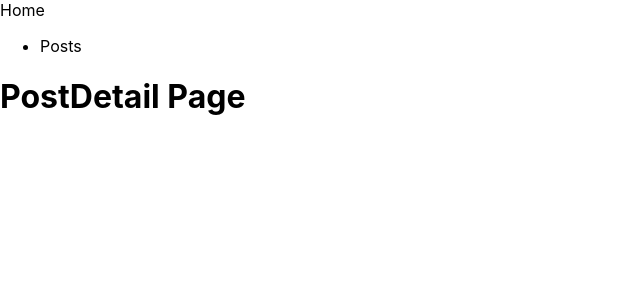
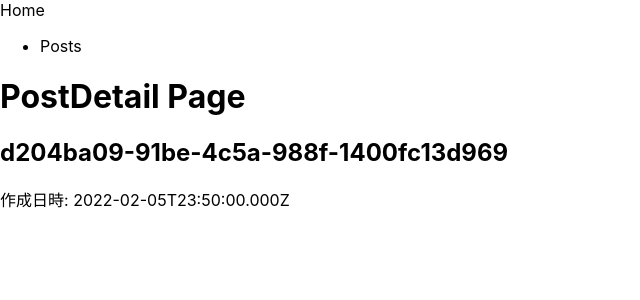
Before and after one commit to masayuki-0319/nextjs-blog, a Next.js app: page /posts/1 in a window 1280 px wide. Shown: the top 300 px of the page, without its empty margins (0-640 px from the left). Built offline with nearby package versions, Linux system fonts and the light colour scheme.

Commit message:
記事詳細画面でダミーデータ表示

```diff
--- /dev/null
+++ b/components/posts/post-detail/post-content.tsx
@@ -0,0 +1,19 @@
+import { VFC } from 'react';
+import { PostHeader } from './post-header';
+
+type Props = {
+  post: NotionPageDetail;
+};
+
+export const PostContent: VFC<Props> = (props) => {
+  const { post } = props;
+
+  return (
+    <>
+      <article>
+        <PostHeader post={post} />
+        作成日時: {post.created_time}
+      </article>
+    </>
+  );
+};
--- /dev/null
+++ b/components/posts/post-detail/post-header.tsx
@@ -0,0 +1,17 @@
+import { VFC } from 'react';
+
+type Props = {
+  post: NotionPageDetail;
+};
+
+export const PostHeader: VFC<Props> = (props) => {
+  const { post } = props;
+
+  return (
+    <>
+      <header>
+        <h1>{post.id}</h1>
+      </header>
+    </>
+  );
+};
--- a/pages/posts/[id].tsx
+++ b/pages/posts/[id].tsx
@@ -1,13 +1,169 @@
 import { NextPage } from 'next';
+import { PostContent } from '../../components/posts/post-detail/post-content';
+
+const dummyPosts: NotionPageDetail[] = [
+  {
+    object: 'page',
+    id: 'd204ba09-91be-4c5a-988f-1400fc13d969',
+    created_time: '2022-02-05T23:50:00.000Z',
+    last_edited_time: '2022-02-15T03:27:00.000Z',
+    archived: false,
+    cover: null,
+    icon: null,
+    parent: {
+      type: 'database_id',
+      database_id: '8e2773f5-9b16-41ef-97c0-f636ad93ab46',
+    },
+    properties: {
+      status: {
+        id: 'Auw%3A',
+        type: 'select',
+        select: {
+          id: 'e808e6aa-679d-4af6-9627-3fa46f14395c',
+          name: 'done',
+          color: 'green',
+        },
+      },
+      layer: {
+        id: 'I%3FdA',
+        type: 'select',
+        select: {
+          id: '373e4bae-c283-4019-8f2c-38b11204cb47',
+          name: 'instant_issue',
+          color: 'green',
+        },
+      },
+      tags: {
+        id: 'NRXC',
+        type: 'multi_select',
+        multi_select: [
+          {
+            id: 'f99babc4-4299-4b07-ad7c-38f61ef1efd8',
+            name: 'deno',
+            color: 'blue',
+          },
+        ],
+      },
+      created_time: {
+        id: 'Pt%40h',
+        type: 'created_time',
+        created_time: '2022-02-05T23:50:00.000Z',
+      },
+      parent_issue_id: {
+        id: '%5DoGL',
+        type: 'relation',
+        relation: [
+          {
+            id: 'cf92ab44-77d7-43bc-8bec-985e46cf98c0',
+          },
+        ],
+      },
+      sprint: {
+        id: 'dL%7CM',
+        type: 'select',
+        select: {
+          id: '1e29cc70-e451-4c5a-97e8-4c596cb8df93',
+          name: 'done',
+          color: 'green',
+        },
+      },
+      description: {
+        id: 'hu%5B%3E',
+        type: 'rich_text',
+        rich_text: [],
+      },
+      child_issue_id: {
+        id: 'll%3Cl',
+        type: 'relation',
+        relation: [],
+      },
+      last_edited_time: {
+        id: 'pGu%3E',
+        type: 'last_edited_time',
+        last_edited_time: '2022-02-15T03:27:00.000Z',
+      },
+      is_published: {
+        id: 'zv%5Ej',
+        type: 'checkbox',
+        checkbox: true,
+      },
+      title: {
+        id: 'title',
+        type: 'title',
+        title: [
+          {
+            type: 'text',
+            text: {
+              content: 'deno で CLI を作りたい',
+              link: null,
+            },
+            annotations: {
+              bold: false,
+              italic: false,
+              strikethrough: false,
+              underline: false,
+              code: false,
+              color: 'default',
+            },
+            plain_text: 'deno で CLI を作りたい',
+            href: null,
+          },
+        ],
+      },
+    },
+    url: 'https://www.notion.so/deno-CLI-d204ba0991be4c5a988f1400fc13d969',
+  },
+  {
+    object: 'page',
+    id: 'efedfb0c-dd9b-425f-bfe6-790cd15c23be',
+    created_time: '2022-02-15T15:15:00.000Z',
+    last_edited_time: '2022-02-16T14:44:00.000Z',
+    cover: null,
+    icon: null,
+    parent: {
+      type: 'page_id',
+      page_id: 'e1fbc144-83ee-4e09-82a8-3492738f644f',
+    },
+    archived: false,
+    properties: {
+      title: {
+        id: 'title',
+        type: 'title',
+        title: [
+          {
+            type: 'text',
+            text: {
+              content: 'Database の記事を JSON で画面表示',
+              link: null,
+            },
+            annotations: {
+              bold: false,
+              italic: false,
+              strikethrough: false,
+              underline: false,
+              code: false,
+              color: 'default',
+            },
+            plain_text: 'Database の記事を JSON で画面表示',
+            href: null,
+          },
+        ],
+      },
+    },
+    url: 'https://www.notion.so/Database-JSON-efedfb0cdd9b425fbfe6790cd15c23be',
+  },
+];
 
 type Props = {};
 
 export const PostDetailPage: NextPage<Props> = (props) => {
   const {} = props;
+  const post = dummyPosts[0];
 
   return (
     <>
       <h1>PostDetail Page</h1>
+      <PostContent post={post} />
     </>
   );
 };
```
